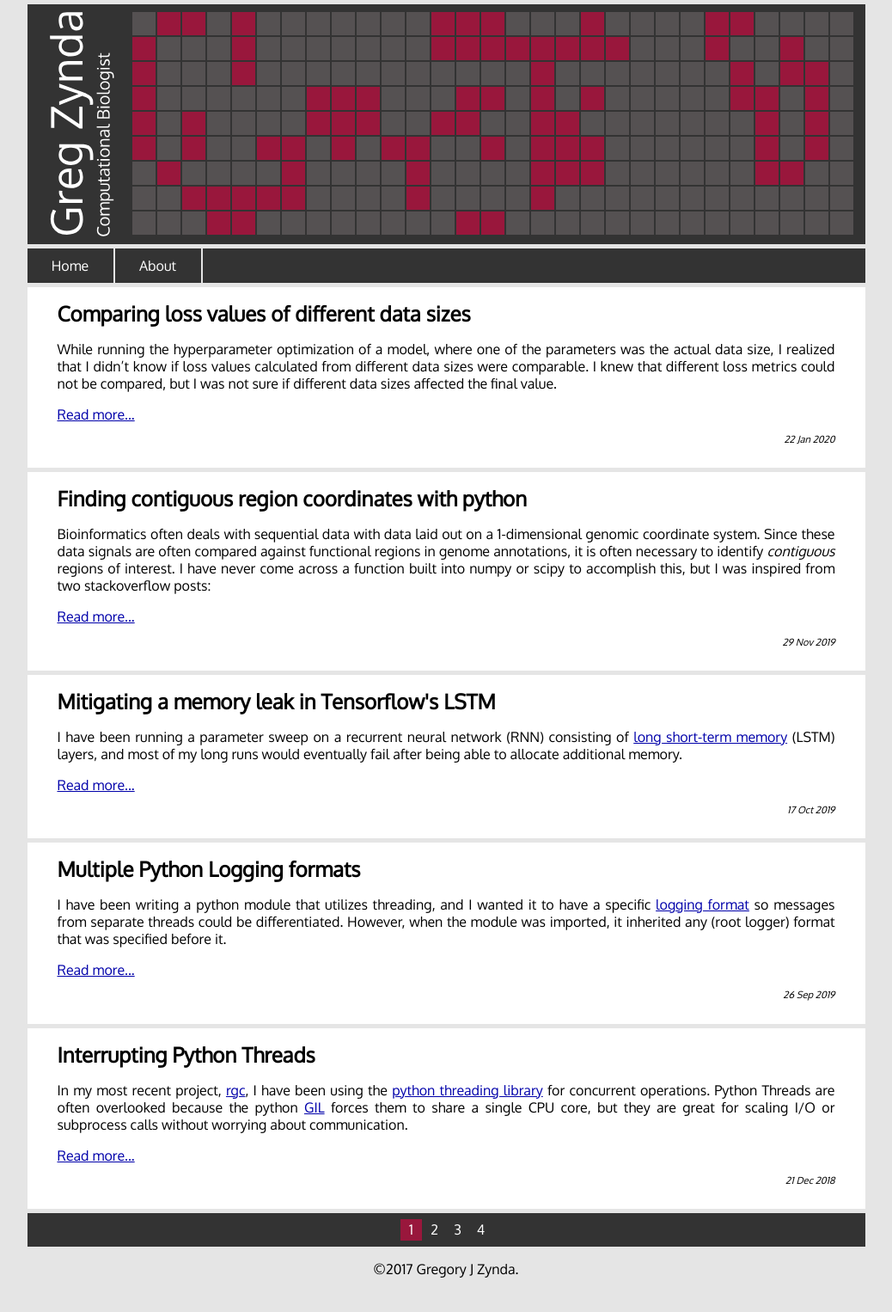
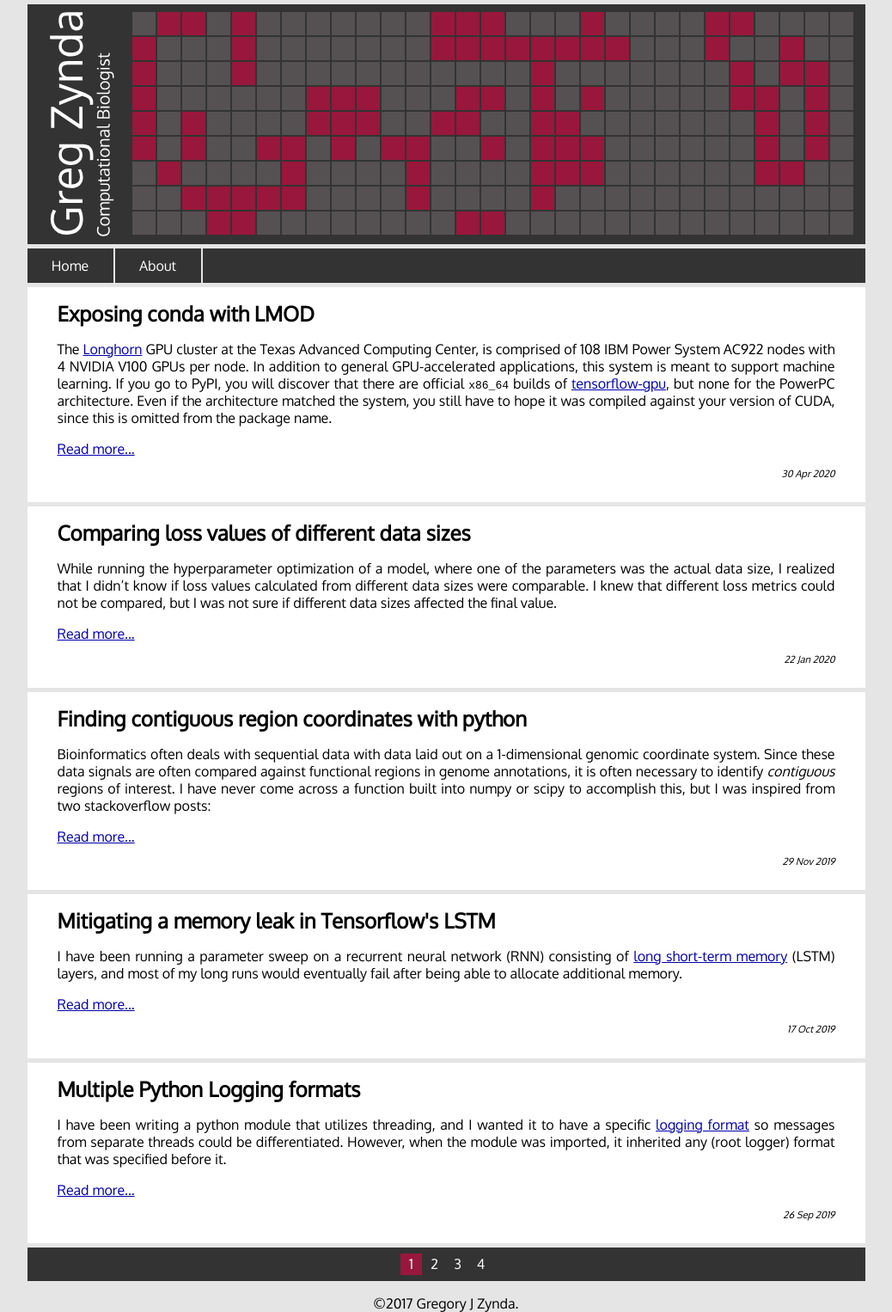
Before and after one commit to zyndagj/zyndagj.github.io, a Jekyll site: the page built from index.html, in a window 1280 px wide. Shown: the whole page at 86% size, without its empty margins (121-1159 px from the left). Built offline with Jekyll 4.4.1, drawn with Linux system fonts in a browser that asks for light colours; the list of posts is cut into pages by our own code; before the commit the page ends 1486 px from its top, so only the background shows below that; part of the change alters nothing that is shown.

Commit message:
Added conda module post

````diff
--- /dev/null
+++ b/_posts/2020-04-30-conda-modules.markdown
@@ -0,0 +1,312 @@
+---
+layout: post
+title:  "Exposing conda with LMOD"
+date:   2020-04-30
+categories: python lmod module conda tensorflow
+---
+
+The [Longhorn](https://www.tacc.utexas.edu/systems/frontera) GPU cluster at the Texas Advanced Computing Center, is comprised of 108 IBM Power System AC922 nodes with 4 NVIDIA V100 GPUs per node.
+In addition to general GPU-accelerated applications, this system is meant to support machine learning.
+If you go to PyPI, you will discover that there are official `x86_64` builds of [tensorflow-gpu](https://pypi.org/project/tensorflow-gpu/#files), but none for the PowerPC architecture.
+Even if the architecture matched the system, you still have to hope it was compiled against your version of CUDA, since this is omitted from the package name.
+
+I've learned from experience that compiling TensorFlow from source takes a significant amount of time, and it's especially hard to correctly link external math and MPI libraries into the Bazel build-system.
+Luckily, IBM noticed this probablem too and decided to pre-compile and host machine learning packages, compilers, cuda libraries - an entire kitchen - in currated releases of PowerAI in their Watson Machine Learning conda repository.
+
+### Some background on conda
+
+[Conda](https://docs.conda.io/en/latest/) was originally developed for managing python packages and environments, but it has since evolved into a robust system for managing environment and both system and development packages from any language on all major operating systems in user space.
+I have personally seen HPC (High-Performance Computing) centers both embrace and shun it.
+For obvious reasons some administrators appreciate conda because it safely empowers a user with a package manager to `conda install` packages and system-level libraries.
+Conversely, others do not encourage its use because individual conda installations will redundantly install many packages and libraries, which strains filesystem quotas and metadata servers.
+
+Conda is not perfect, but it does have many thoughtful features that can be configured to prevent many problems.
+Caching popular packages, advertising capability through environment modules, and documenting example usage may prevent the harmful usage that some administrators wish to avoid.
+
+### Configuring conda
+
+Conda should be installed and configured in the following way:
+
+#### 1. Installation
+
+Conda should be installed *once* to a performant location. Python packages generally rely on many other packages, which leads to many file-open operations at runtime, which can be harmful to shared filesystems.
+This problem is traditionally circumvented by installing software to locally to each compute node.
+My final conda installation - including all packages - was 151 GB, which is larger than the local disk space on most of our compute nodes.
+Since I could not install conda locally, I chose our `/scratch` filesystem, which is tuned for higher performance and would be able to handle bursts of file reads.
+
+```shell
+$ bash Miniconda3-4.7.12.1-Linux-ppc64le.sh -b -p /scratch/apps/conda -s
+```
+
+#### 2. Configure the base system
+
+Once installed, I recommend altering the system conda configuration for all users.
+First, the number of worker threads should be increased to at least 2 to accelerate package installations and dependency resolution.
+The speed at which conda functions has [improved over time](https://www.anaconda.com/blog/understanding-and-improving-condas-performance), but it will still churn on a single core and cause frustration.
+
+```shell
+# Activate conda environment without init
+$ source /scratch/apps/conda/etc/profile.d/conda.sh
+# Configure threads
+$ conda conda config --system --set default_threads 4
+```
+
+Second, important package channels, such as [WMLCE](https://public.dhe.ibm.com/ibmdl/export/pub/software/server/ibm-ai/conda/), should be added.
+The appropriate priority should also be set with strict adherence to ensure packages like `tensorflow-gpu`, which exist in multiple channels are only installed from the WMLCE channel.
+
+```shell
+# Prepend WMLCE channel (before defaults)
+$ conda config --system --prepend channels https://public.dhe.ibm.com/ibmdl/export/pub/software/server/ibm-ai/conda/
+# Set strict priority
+$ conda config --system --set channel_priority strict
+```
+
+Last, I recommend disabling automatic conda updates.
+I prefer to tie conda to a module with a specific version, and automatic updates would break that convention every time packages were installed.
+
+```shell
+$ conda config --system --set auto_update_conda False
+```
+
+#### 3. Limit package versions
+
+Before creating any environments or installing packages, I recommend excluding any package versions your system does not support to limit user error.
+For instance, if your system only has the version 10.1 of the NVIDIA cuda driver, you could limit the `cudatoolkit` package to 10.1.
+My system cuda was recently updated to 10.2, so I will prevent the installation of the eventual `cudatoolkit-10.3*` by modifying the `conda-meta/pinned` file.
+
+```shell
+# Pin versions
+$ echo "cudatoolkit <10.3" >> ${CONDA_DIR}/conda-meta/pinned
+
+# Update permissions
+$ chmod a+rX ${CONDA_DIR}/conda-meta/pinned
+```
+
+#### 4. Cache popular packages
+
+By default, conda downloads packages once to the `${CONDA_DIR}/pkgs` directory and links them into future environments that require them.
+This behavior is ideal for conserving space on single-user systems, since both the `pkgs` directory and all environments are owned by the same user.
+However, on a multi-user system, normal user accounts are not allowed to modify neither the main conda installation nor the `pkgs` directory.
+This means that very few packages are reused between environments, making each new environment extremely costly to storage space.
+
+To encourage and enable the reuse of packages, I recommend caching many popular packages.
+While this may initially take up a large ammount of space, it is much more sustainable as the number of users increases.
+On a traditional x86_64 machine, a good start would be creating environments for each version of [`anaconda`](https://anaconda.org/anaconda/anaconda).
+On Longhorn, the top-level `powerai` and `powerai-rapids` packages from IBM contain the most popular tools for machine learning, and can be cached using three possible methods:
+
+1. Mirror repository with [conda-mirror](https://pypi.org/project/conda-mirror/)
+  - Pro - easy to keep updated
+  - Con - confusing because it requires a new installation channel
+2. Download all packages on the WML CE to `${CONDA_DIR}/pkgs`
+  - Pro - no additional channel
+  - Con - harder to keep updated and liable to re-download packages
+3. Create an environment for every possible python and powerai combination
+  - Pro - easy to keep updated as new versions of powerai are released
+  - Con - packages not contained in powerai, but still built by IBM will be missed
+
+Each option has its own merits, but creating environments for every python/powerai combination is the easiest at both installing and keeping up to date over time.
+
+```shell
+# Install releases that only support python3
+for pv in 1.7.0 1.6.2; do
+    conda create -yn py3_powerai_$pv --strict-channel-priority python=3 powerai=$pv powerai-rapids=$pv;
+done
+
+# Install py2/3 releases
+for pv in 1.6.1 1.6.0; do
+    for pyv in 2 3; do
+        conda create -yn py${pyv}_powerai_$pv --strict-channel-priority python=$pyv powerai=$pv;
+    done
+done
+```
+
+> PowerAI information - https://www.ibm.com/support/knowledgecenter/SS5SF7_1.7.0/navigation/wmlce_install.htm
+
+### Creating conda environment modules
+
+Now that conda is installed, both the base and each PowerAI environment need to be exposed to users.
+On a cluster, most users look for available software with the
+
+```shell
+$ module avail
+
+-------------------------- /opt/apps/xl16/modulefiles --------------------------
+   spectrum_mpi/10.3.0 (L)
+
+---------------------------- /opt/apps/modulefiles -----------------------------
+   TACC                  (L)      autotools/1.2         (L)
+   cmake/3.16.1          (L)      cuda/10.0             (g)
+   cuda/10.1             (g)      cuda/10.2             (g,D)
+   gcc/4.9.3                      settarg
+   gcc/6.3.0                      tacc-singularity/3.4.2
+   gcc/7.3.0                      tacc-singularity/3.5.3 (D)
+   gcc/9.1.0             (D)      tacc_tips/0.5
+```
+
+command.
+However, conda lists environments with the
+
+```shell
+$ source ${CONDA_DIR}/etc/profile.d/conda.sh
+$ conda env list
+# conda environments:
+#
+base                  *  /scratch/apps/conda/4.8.3
+py2_powerai_1.6.0        /scratch/apps/conda/4.8.3/envs/py2_powerai_1.6.0
+py2_powerai_1.6.1        /scratch/apps/conda/4.8.3/envs/py2_powerai_1.6.1
+py3_powerai_1.6.0        /scratch/apps/conda/4.8.3/envs/py3_powerai_1.6.0
+py3_powerai_1.6.1        /scratch/apps/conda/4.8.3/envs/py3_powerai_1.6.1
+py3_powerai_1.6.2        /scratch/apps/conda/4.8.3/envs/py3_powerai_1.6.2
+py3_powerai_1.7.0        /scratch/apps/conda/4.8.3/envs/py3_powerai_1.7.0
+```
+
+command after initialization.
+At a minimum, the a module file should exist for loading the base environment of the conda installation we previously created.
+I also encourage the creation of module files that load each powerai environment.
+Each of these modules will need to perform the following operations:
+
+**On load**
+
+1. Set the `CONDA_ENV_PATH` to the system location and a standard local location for users
+2. Initialize conda
+3. Load the target environment
+
+**On unload**
+
+1. Deactivate each nested conda shell based on `CONDA_SHLVL`
+2. Remove any paths that contain ${CONDA_DIR} from
+   - PATH
+   - LD_LIBRARY_PATH
+3. Unset any environment variables with `CONDA` in the name
+
+I found that setting additional `CONDA_` variables like `CONDA_EXE` and `CONDA_PYTHON_EXE` was neither necessary nor helpful since initializing conda creates them and LMOD unwinds variables before executing any unload commands.
+Since the base conda environment does not need to load an environment, I recommend creating two module templates: `conda.tmpl` for the base conda and `env.tmpl` for each powerai environment.
+
+<details><summary>conda.tmpl</summary><pre style="highlight">
+local help_message = [[
+The base Anaconda python environment.
+
+You can modify this environment as follows:
+
+  - Extend this environment locally
+
+      $ pip install --user [package]
+
+  - Create a new one of your own
+
+      $ conda create -n [environment_name] [package]
+
+https://docs.conda.io/projects/conda/en/latest/user-guide/getting-started.html
+
+https://public.dhe.ibm.com/ibmdl/export/pub/software/server/ibm-ai/conda/#/
+]]
+
+help(help_message,"\n")
+
+whatis("Name: conda")
+whatis("Version: ${VER}")
+whatis("Category: python conda")
+whatis("Keywords: python conda")
+whatis("Description: Base Anaconda python environment")
+whatis("URL: https://docs.conda.io/projects/conda/en/latest/user-guide/getting-started.html")
+
+local conda_dir = "${CONDA_DIR}"
+
+-- Accept software license
+setenv("IBM_POWERAI_LICENSE_ACCEPT","yes")
+-- Specify where system and user environments should be created
+setenv("CONDA_ENVS_PATH", os.getenv("SCRATCH") .. "/conda_envs:" .. conda_dir .. "/envs")
+
+-- Initialize conda
+execute{cmd="source " .. conda_dir .. "/etc/profile.d/conda.sh", modeA={"load"}}
+-- Unload environments and clear conda from environment
+execute{cmd="for i in $(seq ${CONDA_SHLVL:=0}); do conda deactivate; done; pre=" .. conda_dir .. "; \
+	export LD_LIBRARY_PATH=$(echo ${LD_LIBRARY_PATH} | tr ':' '\\n' | grep . | grep -v $pre | tr '\\n' ':' | sed 's/:$//'); \
+	export PATH=$(echo ${PATH} | tr ':' '\\n' | grep . | grep -v $pre | tr '\\n' ':' | sed 's/:$//'); \
+	unset $(env | grep -o \"[^=]*CONDA[^=]*\");", modeA={"unload"}}
+
+-- Prevent from being loaded with another system python or conda environment
+family("python")
+</pre></details>
+
+<details><summary>conda.tmpl</summary><pre style="highlight">
+local help_message = [[
+Anaconda python environment containing ${ENV}, which contains:
+
+  - TensorFlow
+  - PyTorch
+  - and more
+
+You can modify this environment as follows:
+
+  - Extend this environment locally
+
+      $ pip install --user [package]
+
+  - Clone and modify this environment
+
+      $ conda create --name myclone --clone py${PYV}_${ENV}
+      $ conda install --name myclone new_package
+
+  - Create a new one of your own
+
+      $ conda create -n [environment_name] [package]
+
+https://docs.conda.io/projects/conda/en/latest/user-guide/getting-started.html
+
+https://developer.ibm.com/linuxonpower/2018/08/24/distributed-deep-learning-horovod-powerai-ddl/
+]]
+
+help(help_message,"\n")
+
+whatis("Name: python${PYV}")
+whatis("Version: ${ENV}")
+whatis("Category: python conda powerai")
+whatis("Keywords: python conda powerai")
+whatis("Description: ${ENV} anaconda python environment")
+whatis("URL: https://docs.conda.io/projects/conda/en/latest/user-guide/getting-started.html")
+
+local conda_dir = "${CONDA_DIR}"
+
+-- Accept software license
+setenv("IBM_POWERAI_LICENSE_ACCEPT","yes")
+-- Specify where system and user environments should be created
+setenv("CONDA_ENVS_PATH", os.getenv("SCRATCH") .. "/conda_envs:" .. conda_dir .. "/envs")
+
+-- Initialize conda and activate environment
+execute{cmd="source " .. conda_dir .. "/etc/profile.d/conda.sh; conda activate py${PYV}_${ENV}", modeA={"load"}}
+-- Unload environments and clear conda from environment
+execute{cmd="for i in $(seq ${CONDA_SHLVL:=0}); do conda deactivate; done; pre=" .. conda_dir .. "; \
+	export LD_LIBRARY_PATH=$(echo ${LD_LIBRARY_PATH} | tr ':' '\\n' | grep . | grep -v $pre | tr '\\n' ':' | sed 's/:$//'); \
+	export PATH=$(echo ${PATH} | tr ':' '\\n' | grep . | grep -v $pre | tr '\\n' ':' | sed 's/:$//'); \
+	unset $(env | grep -o \"[^=]*CONDA[^=]*\");", modeA={"unload"}}
+-- Prevent from being loaded with another system python or conda environment
+family("python")
+</pre></details>
+
+The final module files can then be created using `envsubst` as shown below:
+
+```shell
+# Same conda dir for all templates
+CONDA_DIR=/scratch/apps/conda
+
+# Create conda module
+VER=4.8.3 envsubst '$CONDA_DIR $VER' < conda.tmpl > /scratch/apps/modulefiles/conda/$VER.lua
+
+# Create python3 modulefiles
+PYV=3
+for ENV in powerai_{1.7.0,1.6.2}; do
+    envsubst '$ENV $PYV $CONDA_DIR' < env.tmpl > /scratch/apps/modulefiles/python${PYV}/${ENV}.lua
+done
+
+# Create py2/3 modulefiles
+for PYV in 3 2; do
+    for ENV in powerai_{1.6.1,1.6.0}; do
+        envsubst '$ENV $PYV $CONDA_DIR' < env.tmpl > /scratch/apps/modulefiles/python${PYV}/${ENV}.lua
+    done
+done
+```
+
+Assuming `/scratch/apps/modulefiles` is on your path, you should now be able to interact with your new modules. You'll also notice that new user environments are created in their scratch environment, and any cached packages are hard-linked, which don't count against disk usage. You can also go a step further by creating tensorflow and pytorch modules which `depends_on` specific PowerAI modules.
+
+> The full source for this deployment can be found on [GitHub](https://github.com/TACC/longhorn_conda)
--- a/css/main.css
+++ b/css/main.css
@@ -20,11 +20,6 @@ body {
   /*text-align: center;*/
 }
 
-h1, h2 { font-size: 150%;}
-h3, h4, h5, h6 {
-  font-size: 125%;
-  color:#555152;
-}
 h1 { margin-bottom: 1em; }
 p { margin: 1em 0; }
 blockquote {
@@ -117,11 +112,23 @@ a:hover   { color: #000; }
 	background-color: white;
 }
 
+.post h1 { font-size: 200%;}
+.post h3 {
+  margin-top: 1em;
+  font-size: 175%;
+  color:#555152;
+}
+.post h4, h5, h6 {
+  margin-top: 1em;
+  font-size: 150%;
+  color:#615C5D;
+}
 .post h2 {
 	padding-top: 1em;
 	padding-bottom: 0.2em;
 	margin-bottom: 1em;
 	border-bottom: thin solid black;
+	font-size: 175%;
 }
 
 .post pre {
````
Also changed, not shown: 1 other file.
